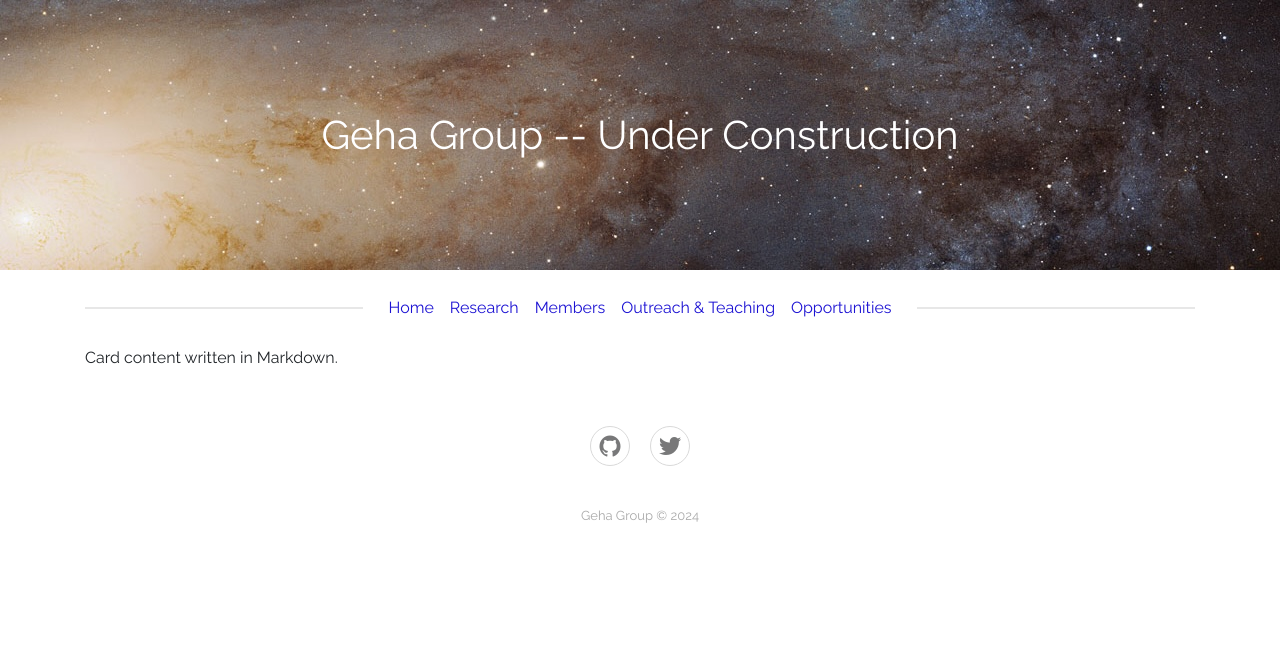
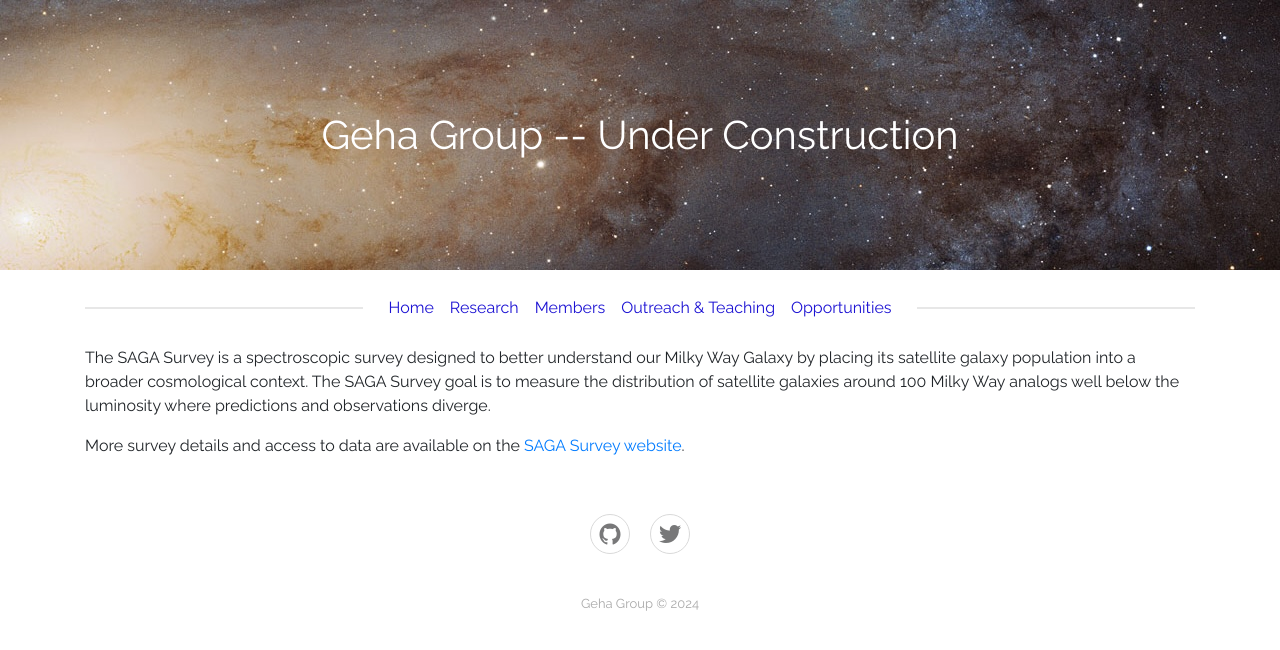
Before and after one commit to geha-group/geha-group.github.io, a Jekyll site: the page built from _research/saga.md, in a window 1280 px wide. Shown: the top 650 px of the page. Built offline with Jekyll 4.4.1, drawn with Linux system fonts in a browser that asks for light colours.

Commit message:
Update saga.md

```diff
--- a/_research/saga.md
+++ b/_research/saga.md
@@ -6,4 +6,6 @@ text: |
     The SAGA Survey is a spectroscopic survey designed to better understand our Milky Way Galaxy by placing its satellite galaxy population into a broader cosmological context. The SAGA Survey goal is to measure the distribution of satellite galaxies around 100 Milky Way analogs well below the luminosity where predictions and observations diverge.
 ---
 
-Card content written in Markdown.
+The SAGA Survey is a spectroscopic survey designed to better understand our Milky Way Galaxy by placing its satellite galaxy population into a broader cosmological context. The SAGA Survey goal is to measure the distribution of satellite galaxies around 100 Milky Way analogs well below the luminosity where predictions and observations diverge.
+
+More survey details and access to data are available on the <a href="https://sagasurvey.org/">SAGA Survey website</a>.
```
